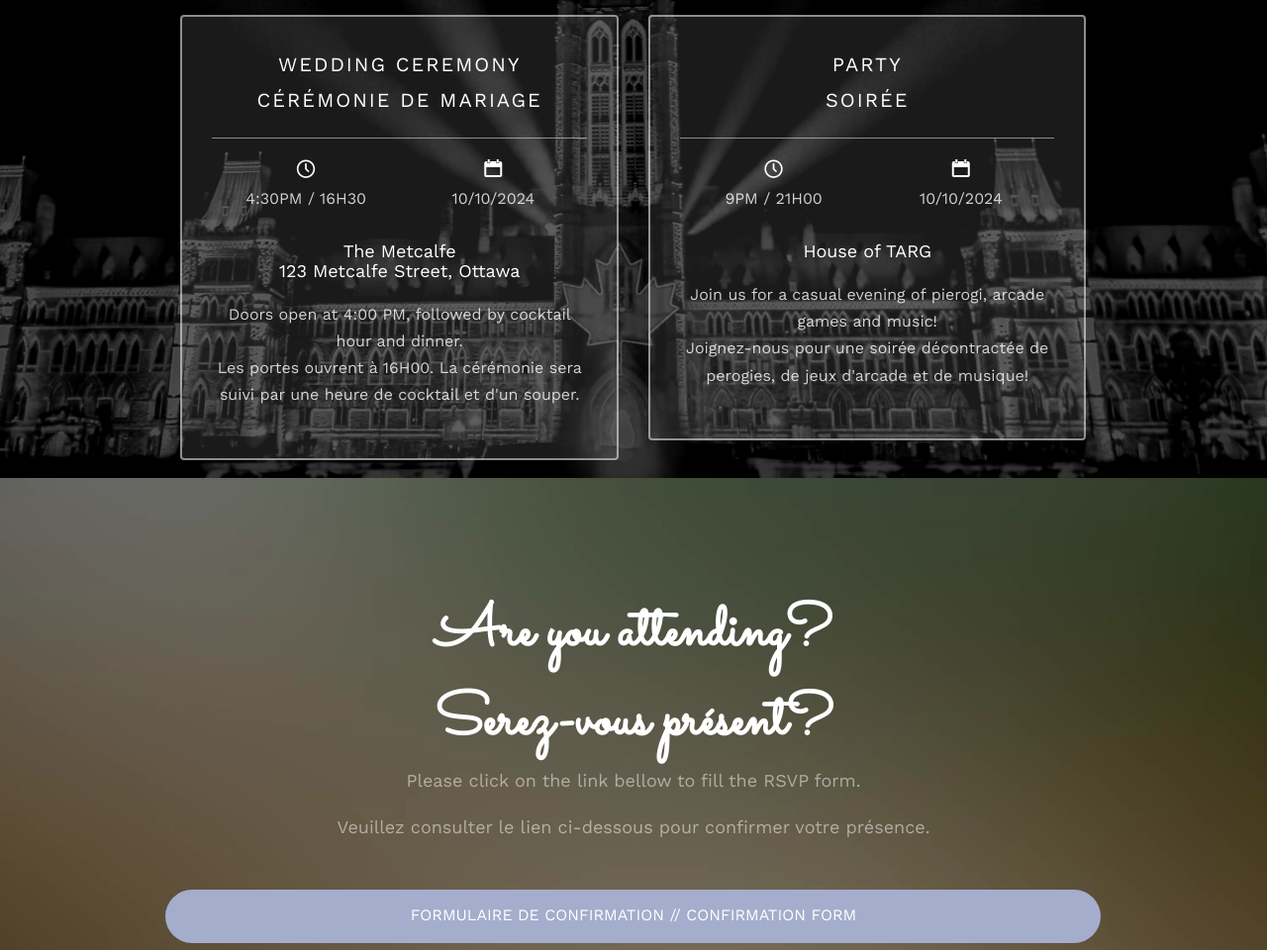
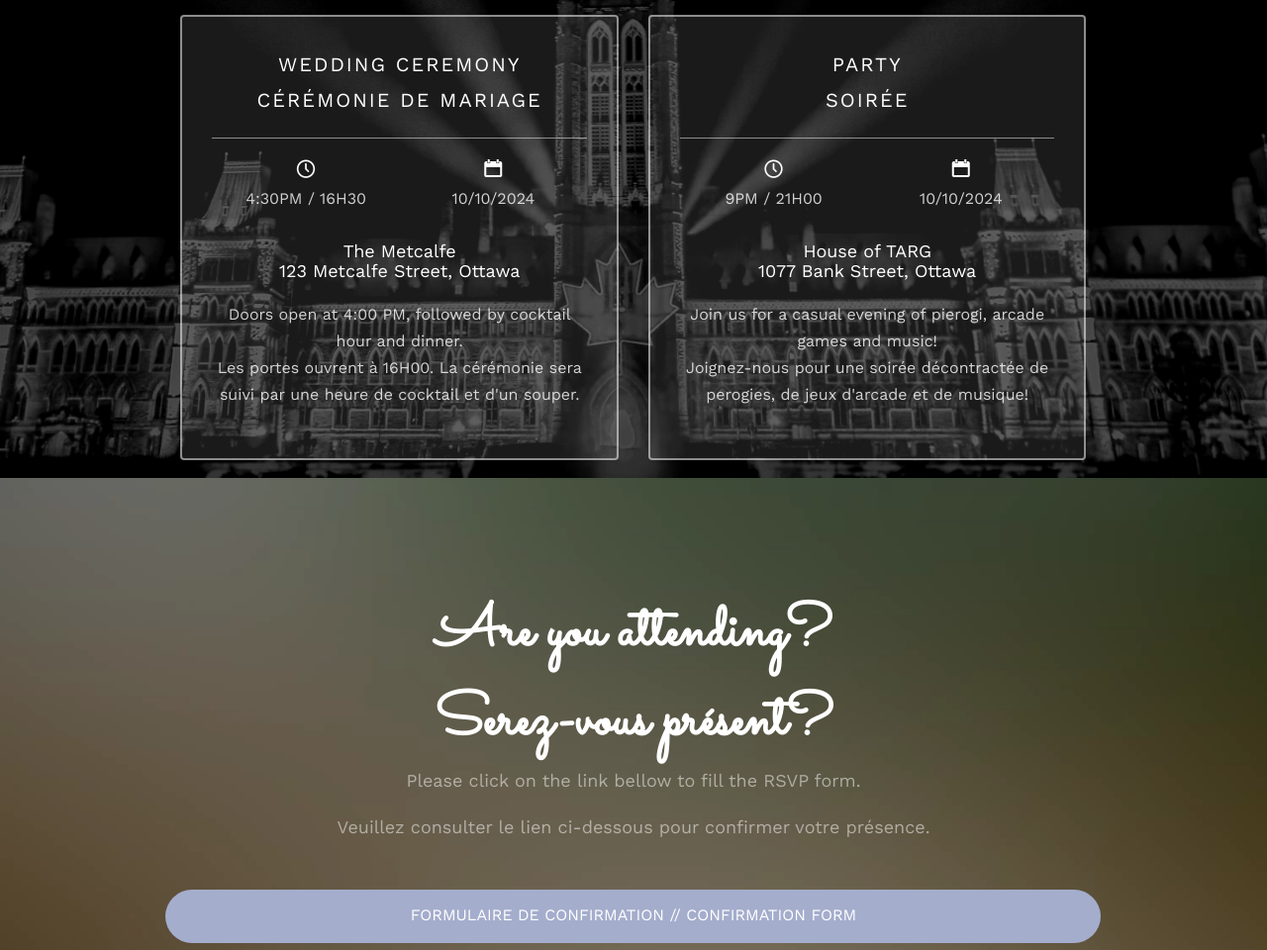
Before and after one commit to JPAPWedding/JPAPWedding.github.io, a plain HTML site: page index.html in a window 1280 px wide. Shown: the part 2094-3054 px from the top of the page at 99% size. Drawn offline with nearby package versions, Linux system fonts and the light colour scheme; files whose address does not match are found by name.

Commit message:
Update index.html
Fixed HoT Address.

```diff
--- a/index.html
+++ b/index.html
@@ -138,7 +138,7 @@
 										<span> </span>
 										<span>10/10/2024</span>
 									</div>
-									<h4 style="color:white">House of TARG</h4>
+									<h4 style="color:white">House of TARG<br/>1077 Bank Street, Ottawa</h4>
 									<p>Join us for a casual evening of pierogi, arcade games and music!<br/>Joignez-nous pour une soir&eacutee d&eacutecontract&eacutee de perogies, de jeux d'arcade et de musique!</p>
 								</div>
 							</div>
```
